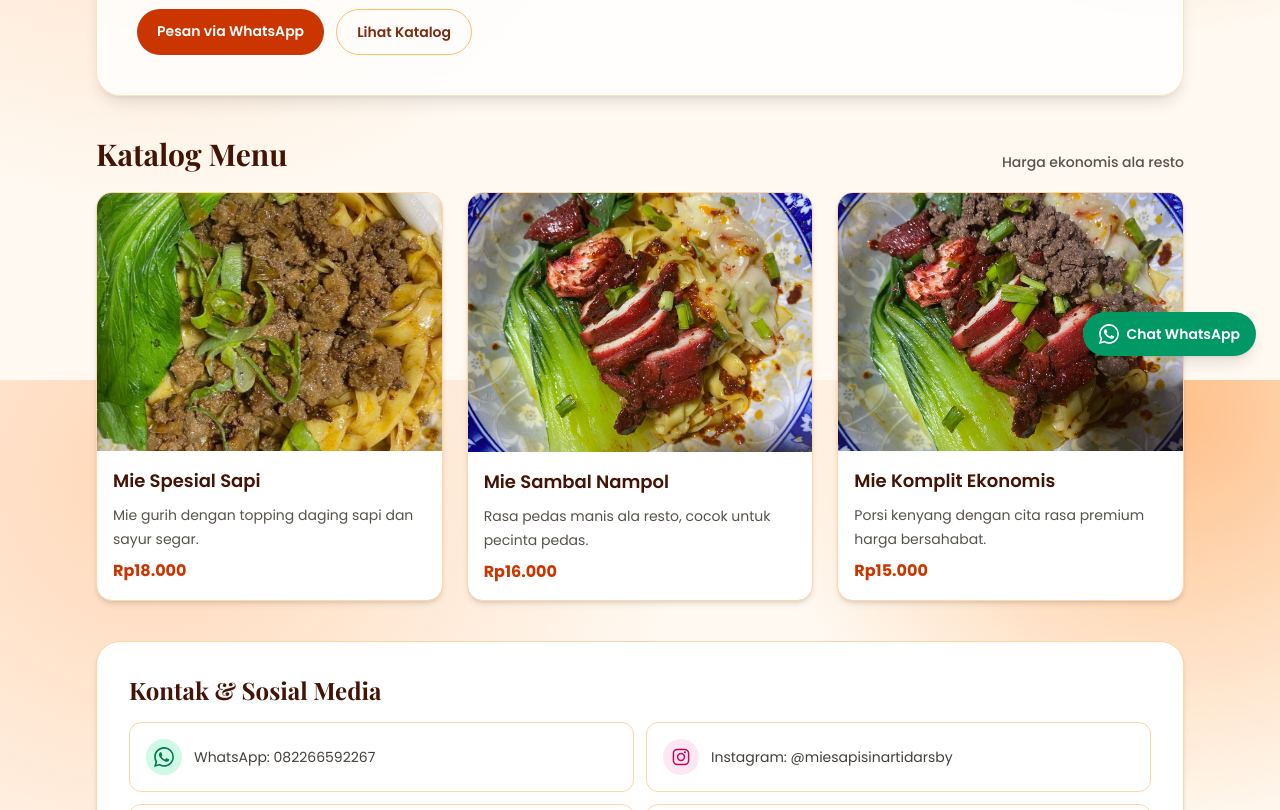
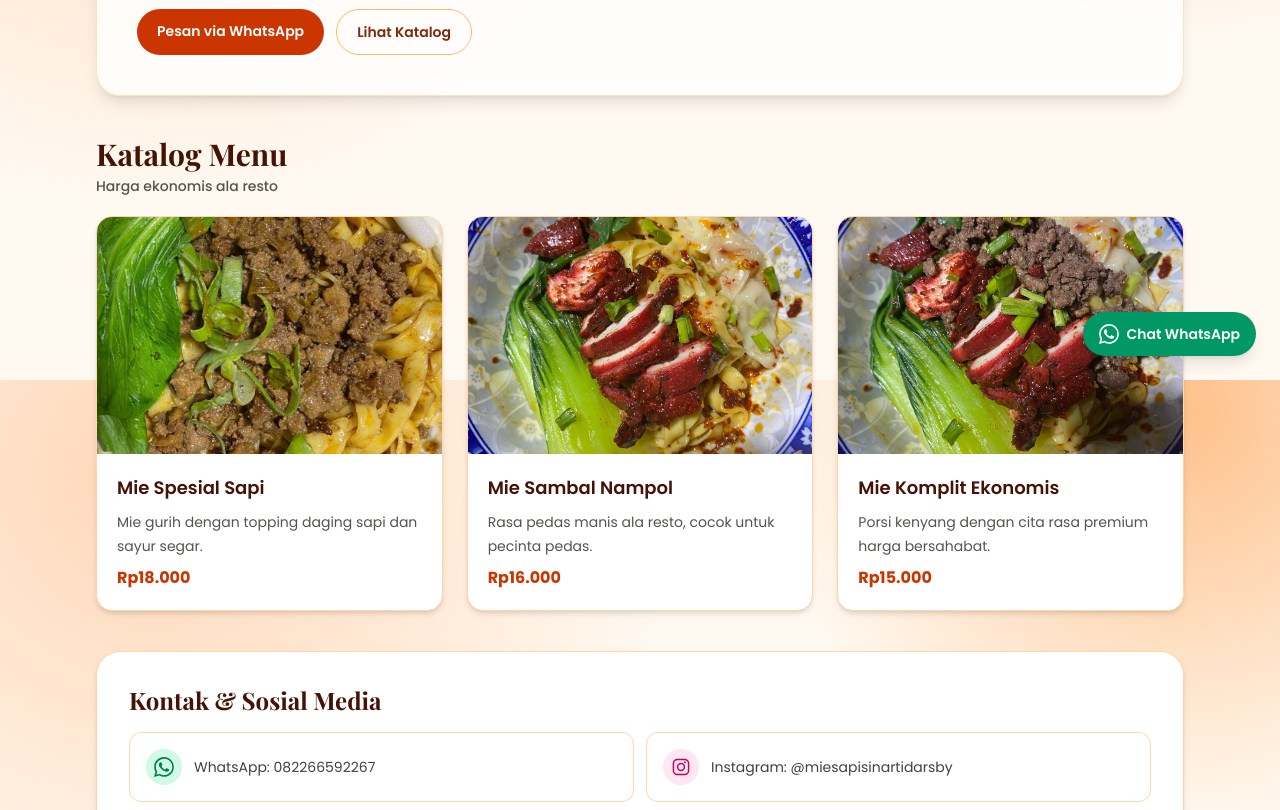
Before and after one commit to kelvinsatriahendra/miesapisinar-web, a Next.js app: page / in a window 1280 px wide. Shown: the part 420-1230 px from the top of the page. Built offline with nearby package versions, Linux system fonts and the light colour scheme.

Commit message:
Refine catalog layout for cleaner responsive spacing

```diff
--- a/app/page.tsx
+++ b/app/page.tsx
@@ -91,17 +91,17 @@ export default function Home() {
       </section>
 
       <section id="katalog" className="space-y-5">
-        <div className="flex flex-col items-start justify-between gap-2 sm:flex-row sm:items-end sm:gap-4">
+        <div className="space-y-1">
           <h2 className="font-serif text-2xl font-bold text-orange-950 sm:text-3xl">Katalog Menu</h2>
-          <p className="text-xs font-medium text-stone-600 sm:text-sm">Harga ekonomis ala resto</p>
+          <p className="text-sm font-medium text-stone-600">Harga ekonomis ala resto</p>
         </div>
-        <div className="grid grid-cols-1 gap-4 sm:gap-6 md:grid-cols-3">
+        <div className="grid grid-cols-1 gap-4 sm:gap-6 md:grid-cols-2 lg:grid-cols-3">
           {menus.map((menu) => (
             <article
               key={menu.name}
-              className="overflow-hidden rounded-2xl border border-orange-200 bg-white shadow-md"
+              className="overflow-hidden rounded-2xl border border-orange-200 bg-white shadow-md transition hover:-translate-y-0.5"
             >
-              <div className="relative aspect-[4/3]">
+              <div className="relative aspect-[16/11] bg-orange-50">
                 <Image
                   src={menu.image}
                   alt={menu.name}
@@ -109,7 +109,7 @@ export default function Home() {
                   className="object-cover"
                 />
               </div>
-              <div className="space-y-2 p-4">
+              <div className="space-y-2 p-4 sm:p-5">
                 <h3 className="text-base font-semibold text-orange-950 sm:text-lg">{menu.name}</h3>
                 <p className="text-sm leading-6 text-stone-600">{menu.description}</p>
                 <p className="text-base font-bold text-orange-700">{menu.price}</p>
```
